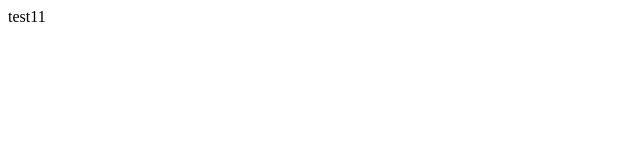
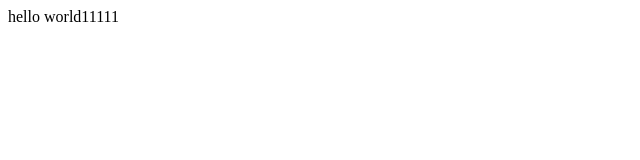
Before and after one commit to gaoyingying-90/demo, a plain HTML site: page index.html in a window 1280 px wide. Shown: the full height of the page, 0-640 px from the left. Drawn offline with Linux system fonts and the light colour scheme.

Commit message:
Revert "222"
This reverts commit 84f470bca795c0bd5f71a7bc3e5a23daa3787cea.

```diff
--- a/index.html
+++ b/index.html
@@ -7,6 +7,6 @@
     <title>Document</title>
 </head>
 <body>
-    <div>test11</div>
+    <div>hello  world11111</div>
 </body>
 </html>
```
